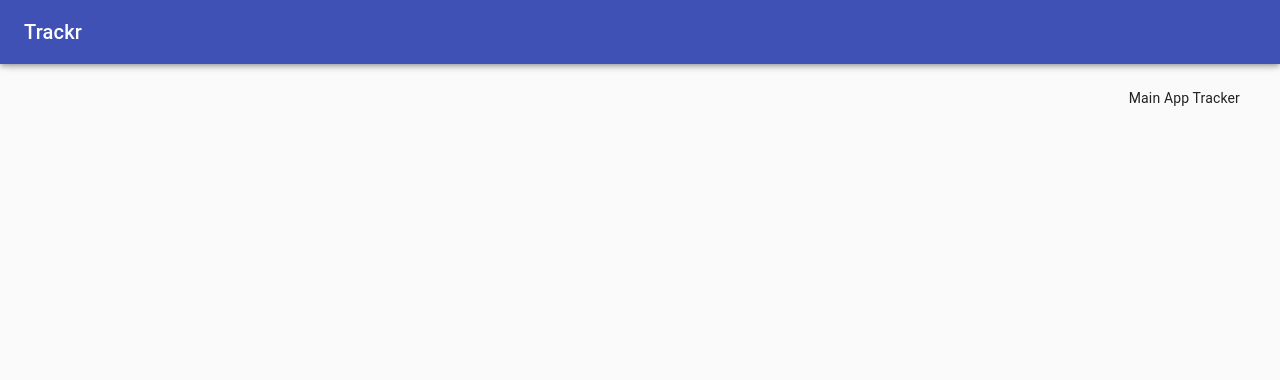
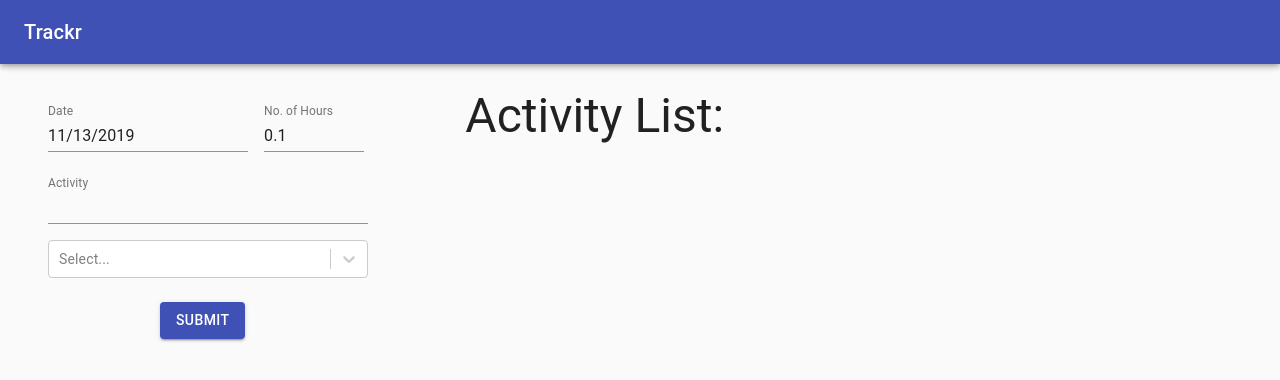
Before and after one commit to norvylle/trackr, a React (Create React App) app: page / in a window 1280 px wide. Shown: the top 380 px of the page. Built offline with nearby package versions, Linux system fonts and the light colour scheme.

Commit message:
Components
- Added working (offline) add of activity
- Minor edits on layout
- Added entry for MultiPicker on App.js

```diff
--- a/src/App.js
+++ b/src/App.js
@@ -2,9 +2,13 @@ import React from 'react';
 import './App.css';
 import {BrowserRouter as Router,Route} from 'react-router-dom';
 import { Login, Create, Home } from './components';
+import { MuiPickersUtilsProvider } from '@material-ui/pickers';
+import DateFnsUtils from '@date-io/date-fns';
+
 
 function App() {
   return (
+    <MuiPickersUtilsProvider utils={DateFnsUtils}>
       <div>
         <Router>
           <div>
@@ -14,6 +18,7 @@ function App() {
           </div>
         </Router>
       </div>
+    </MuiPickersUtilsProvider>
   );
 }
 
--- a/src/components/Views/Home.js
+++ b/src/components/Views/Home.js
@@ -23,7 +23,7 @@ const styles = theme => ({
     ...theme.mixins.toolbar,
   },
   content: {
-    flexGrow: 1,
+    flexGrow: 0.5,
     padding: theme.spacing(3),
   },
 });
--- a/src/components/Views/Tracker.js
+++ b/src/components/Views/Tracker.js
@@ -1,11 +1,194 @@
 import React, { Component } from "react";
+import { withStyles } from '@material-ui/core/styles';
+import PropTypes from 'prop-types';
+import { DatePicker } from '@material-ui/pickers';
+import { TextField, Button, Paper, Typography } from "@material-ui/core";
+import CreatableSelect from 'react-select/creatable';
 
-export default class Tracker extends Component{
+const tags = [ {label:'#hello', value: '#hello'}, {label: '#world', value: '#world'}]
+
+const styles = theme => ({
+  root: {
+    padding: theme.spacing(3, 2),
+  },
+  container: {
+    display: 'flex',
+    flexWrap: 'wrap',
+  },
+  textField: {
+    marginLeft: theme.spacing(1),
+    marginRight: theme.spacing(1),
+    width: 100,
+  },
+  textAreaField: {
+    marginLeft: theme.spacing(1),
+    marginRight: theme.spacing(1),
+    width: 320,
+  },
+  dateField: {
+    marginLeft: theme.spacing(1),
+    marginRight: theme.spacing(1),
+    width: 200,
+  },
+  selectField: {
+    marginTop: theme.spacing(1),
+    marginLeft: theme.spacing(1),
+    marginRight: theme.spacing(1),
+    marginBottom: theme.spacing(1),
+    width: 320,
+  },
+  button: {
+    margin: theme.spacing(2),
+    marginLeft: theme.spacing(15)
+  },
+  leftContainer: {
+    width: "40%"
+  },
+  rightContainer: {
+    width: "60%"
+  },
+  trackerContainer: {
+    display: "flex",
+    flex: 1
+  },
+  hashtags: {
+    color: "blue"
+  },
+  date: {
+    color: "light gray"
+  }
+});
+
+class Tracker extends Component{
+  constructor(props){
+    super(props)
+    this.state={
+      all: [],
+      date: new Date(),
+      hours: 0.1,
+      tags: [],
+      activity: ""
+    }
+  }
+
+  handleSelect = (newValue) => {
+    this.setState({tags: newValue})
+  };
+
+  handleCreateOption = (label) => {
+    if(label[0] !== "#"){
+      label = "#" + label
+    }
+    this.setState({tags: [...this.state.tags, {label, value: label}]})
+  }
+
+  handleSubmit = () => {
+    if(this.state.tags.length > 0 && this.state.activity !== ""){
+      this.setState({
+        all: [
+          ...this.state.all,
+          {
+            date: this.state.date,
+            hours: this.state.hours,
+            tags: this.state.tags,
+            activity: this.state.activity
+          }
+        ]
+      }, this.resetState)
+      alert("Add Success")
+    }else{
+      alert("Errors found")
+    }
+  }
+
+  resetState = () => {
+    this.setState({
+      date: new Date(),
+      hours: 0.1,
+      tags: [],
+      activity: ""
+    })
+  }
+
   render(){
+    const { classes } = this.props;
     return(
-      <div>
-        Main App Tracker
+      <div className={classes.trackerContainer}>
+        <div className={classes.leftContainer}>
+          <DatePicker
+            margin="normal"
+            label="Date"
+            format="MM/dd/yyyy"
+            value={this.state.date}
+            onChange={e => this.setState({date: e})}
+            className={classes.dateField}
+            disableFuture
+            autoOk
+          />
+          <TextField
+            label="No. of Hours"
+            type="number"
+            className={classes.textField}
+            InputLabelProps={{
+              shrink: true,
+            }}
+            margin="normal"
+            inputProps={{ min: "0.1", step: "0.1" }}
+            value={this.state.hours}
+            onChange={e => this.setState({hours: e.target.value})}
+          />
+          <TextField
+            label="Activity"
+            className={classes.textAreaField}
+            margin="normal"
+            InputLabelProps={{
+              shrink: true,
+            }}
+            inputProps={{ maxLength: 45 }}
+            value={this.state.activity}
+            onChange={e => this.setState({activity: e.target.value})}
+          />
+          <CreatableSelect
+            isMulti
+            value={this.state.tags}
+            onChange={this.handleSelect}
+            options={tags}
+            onCreateOption={this.handleCreateOption}
+            className={classes.selectField}
+          />
+          <Button variant="contained" color="primary" className={classes.button} onClick={this.handleSubmit}>
+            Submit
+          </Button>
+        </div>
+        <div className={classes.rightContainer}>
+            <Typography variant="h3">
+              Activity List:
+            </Typography>
+            {
+              this.state.all.map((val, index) => {
+                return(
+                  <Paper className={classes.root} key={index}>
+                    <Typography variant="h5" component="p">
+                      {val.activity+", "+val.hours+(val.hours > 1 ? " hrs" : " hr")}
+                    </Typography>
+                    <Typography component="p" className={classes.hashtags}>
+                      {val.tags.map(data => (data.value)).join(" ")}
+                    </Typography>
+                    <Typography variant="subtitle2">
+                      {val.date.toDateString()}
+                    </Typography>
+                  </Paper>
+                )
+              })
+            }
+        </div>
       </div>
     );
   }
 }
+
+Tracker.propTypes = {
+  classes: PropTypes.object.isRequired,
+};
+
+export default withStyles(styles)(Tracker);
```
Lines whose indentation alone changed are shown as unchanged.
